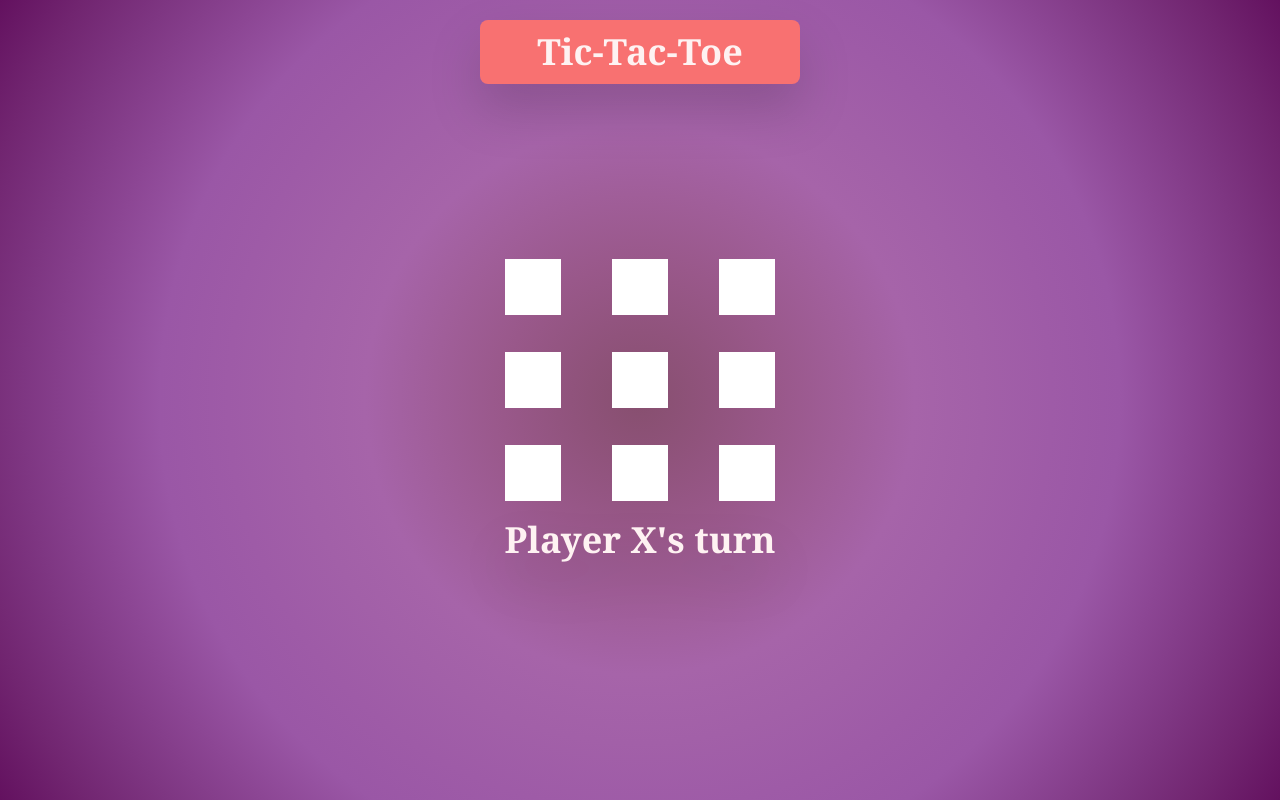
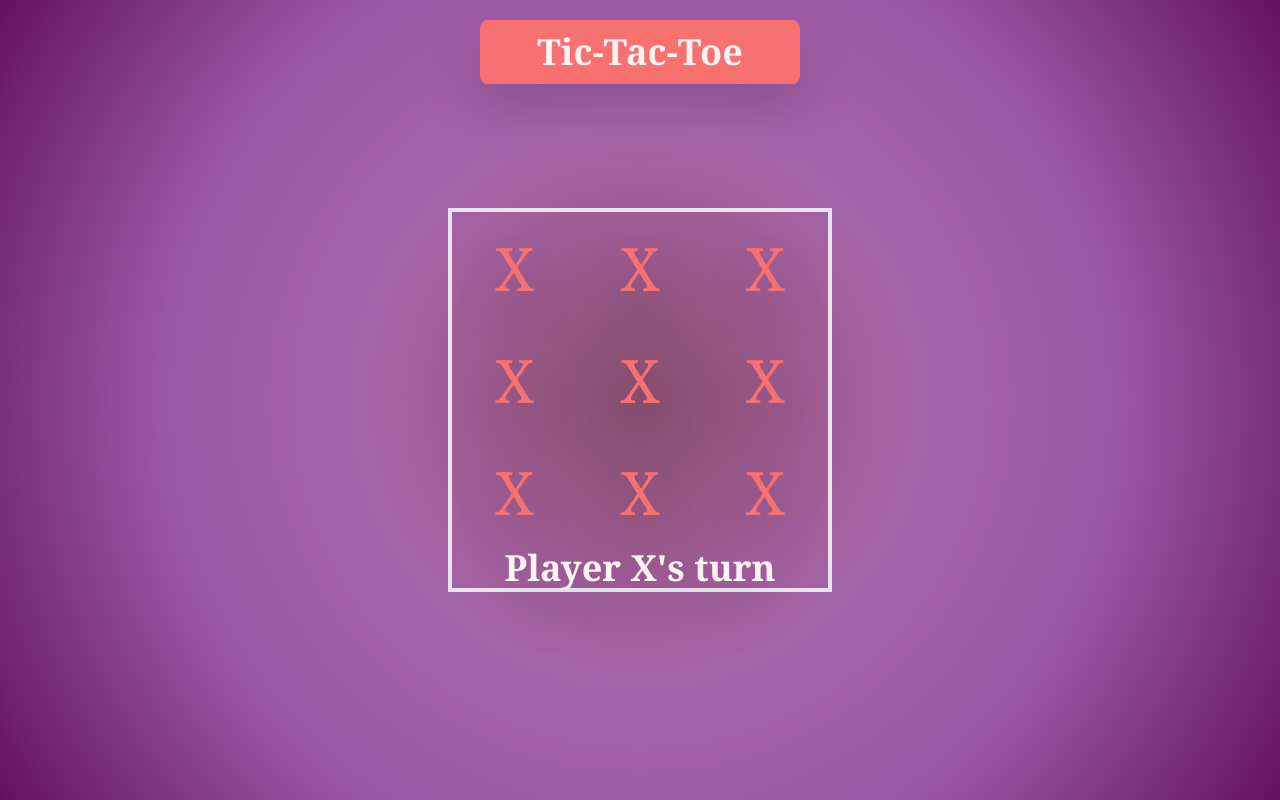
Before and after one commit to Shadan-Jamal/Tic-Tac-Toe, a React (Vite) app: page / in a window 1280 px wide. Built offline with nearby package versions, Linux system fonts and the light colour scheme.

Commit message:
Add grid

```diff
--- a/src/Block.jsx
+++ b/src/Block.jsx
@@ -2,9 +2,9 @@ import React from 'react';
 
 function Block({shape, setShape}) {
   return (
-    <>
-
-    </>
+    <div className='text-6xl hover:cursor-pointer'>
+      <p className='text-red-400 font-serif drop-shadow-2xl rounded-lg px-1'>X</p>
+    </div>
   )
 }
 
--- a/src/Grid.jsx
+++ b/src/Grid.jsx
@@ -8,32 +8,32 @@ function Grid() {
     <nav className='fixed top-0 w-screen text-center'>
       <h1 className='block mx-auto lg:w-80 text-red-50 font-serif font-extrabold text-2xl lg:text-4xl p-3 bg-red-400 drop-shadow-2xl mt-5 rounded-lg'>Tic-Tac-Toe</h1>
     </nav>
-    <div className='grid grid-cols-3 grid-rows-3 place-content-center place-items-center h-80 w-80 absolute inset-0 m-auto'>
-      <div className='bg-white h-14 w-14 p-2'>
+    <div className='grid grid-cols-3 grid-rows-3 place-content-stretch place-items-center h-96 w-96 absolute inset-0 m-auto border-4'>
+      <div className=''>
         <Block shape={shape} setShape={setShape} />
       </div>
-      <div className='bg-white h-14 w-14 p-2'>
+      <div className=''>
         <Block shape={shape} setShape={setShape} />
       </div>
-      <div className='bg-white h-14 w-14 p-2'>
+      <div className=''>
         <Block shape={shape} setShape={setShape} />
       </div>
-      <div className='bg-white h-14 w-14 p-2'>
+      <div className=''>
         <Block shape={shape} setShape={setShape} />
       </div>
-      <div className='bg-white h-14 w-14 p-2'>
+      <div className=''>
         <Block shape={shape} setShape={setShape} />
       </div>
-      <div className='bg-white h-14 w-14 p-2'>
+      <div className=''>
         <Block shape={shape} setShape={setShape} />
       </div>
-      <div className='bg-white h-14 w-14 p-2'>
+      <div className=''>
         <Block shape={shape} setShape={setShape} />
       </div>
-      <div className='bg-white h-14 w-14 p-2'>
+      <div className=''>
         <Block shape={shape} setShape={setShape} />
       </div>
-      <div className='bg-white h-14 w-14 p-2'>
+      <div className=''>
         <Block shape={shape} setShape={setShape} />
       </div>
     <p className='text-red-50 font-serif font-extrabold text-xl lg:text-4xl drop-shadow-2xl rounded-lg col-span-3 row-span-3'>
```
